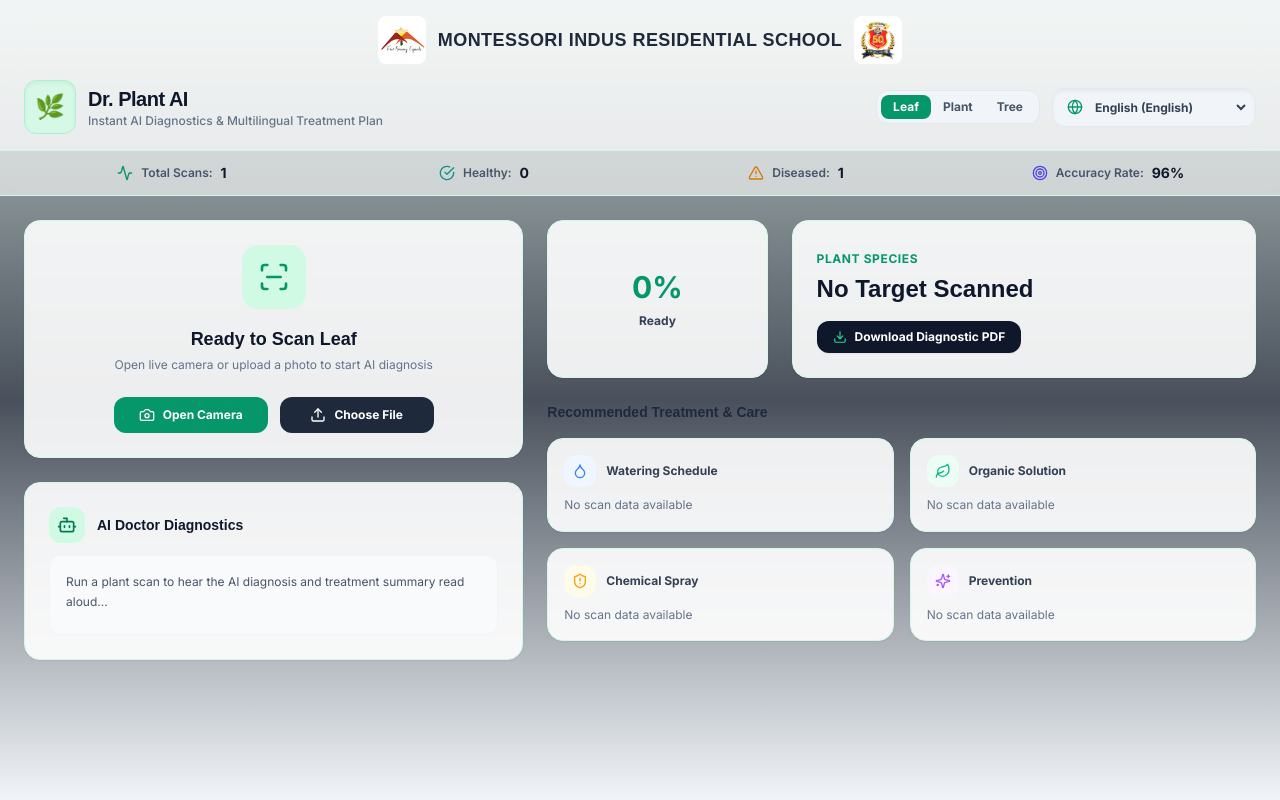
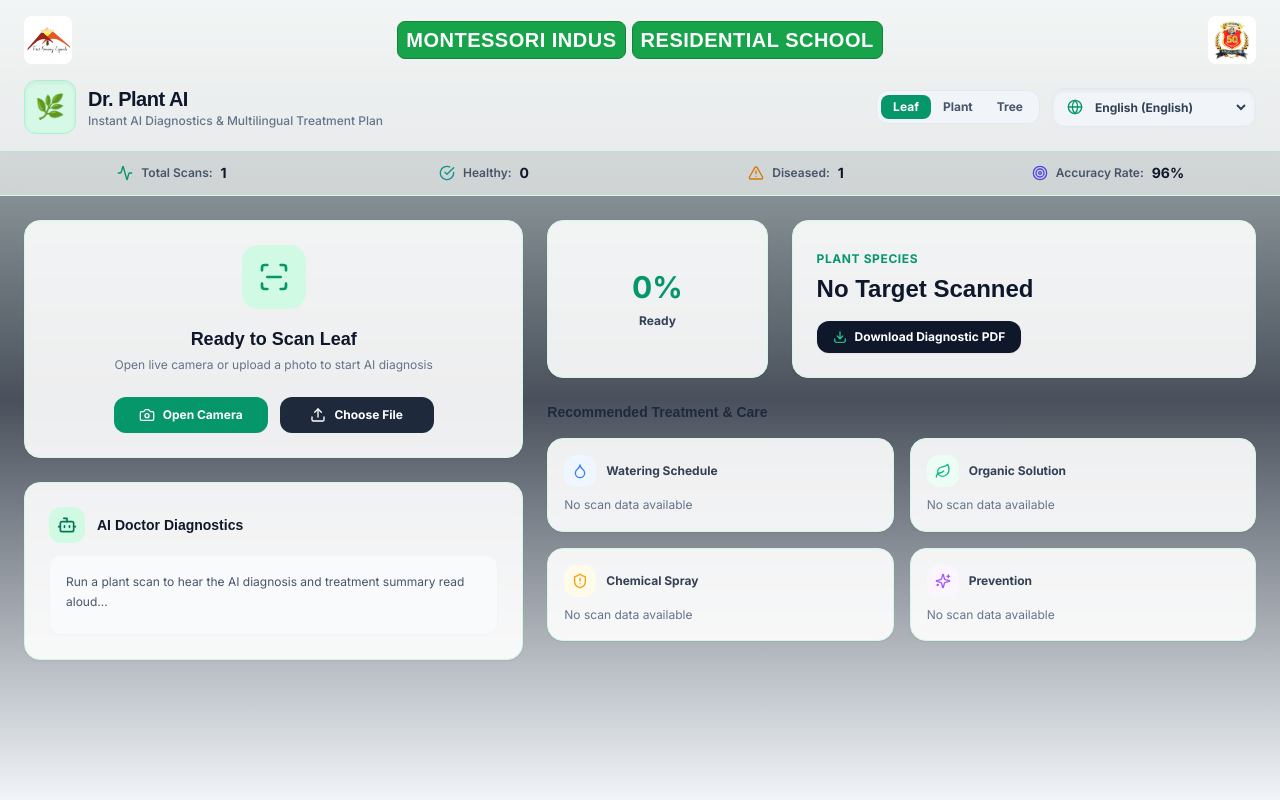
Before and after one commit to vmramu2345-coder/-Dr.-Plant-AI, a React (Vite) app in the folder client/: page / in a window 1280 px wide. Built offline with nearby package versions, Linux system fonts and the light colour scheme; no server answers.

Commit message:
Add files via upload

```diff
--- a/client/src/App.jsx
+++ b/client/src/App.jsx
@@ -1,11 +1,5 @@
-import React, { useEffect } from 'react';
 import ExpoDashboard from './ExpoDashboard';
-import { fetchExpoStats } from './services/api';
 
 export default function App() {
-  useEffect(() => {
-    fetchExpoStats().catch(() => {});
-  }, []);
-
   return <ExpoDashboard />;
 }
--- a/client/src/ExpoDashboard.jsx
+++ b/client/src/ExpoDashboard.jsx
@@ -395,15 +395,39 @@ export default function ExpoDashboard() {
 
       {/* Header Bar */}
       <header className="bg-white/80 backdrop-blur-md border-b border-emerald-100/80 px-6 py-4 shadow-sm">
-        <div className="mx-auto mb-4 flex max-w-3xl items-center justify-center gap-3">
+        <div className="mx-auto mb-4 flex w-full max-w-7xl items-center justify-between gap-2">
           <img
             src={schoolLogoLeft}
             alt="First Among Equals school logo"
             className="h-10 w-10 rounded-lg object-contain sm:h-12 sm:w-12"
           />
-          <h2 className="whitespace-nowrap text-center text-[10px] font-extrabold tracking-tight text-slate-800 sm:text-lg sm:tracking-wide">
-            MONTESSORI INDUS RESIDENTIAL SCHOOL
-          </h2>
+          <div className="flex-1 text-center">
+            <h2 className="text-center text-lg font-extrabold tracking-tight text-white sm:text-xl sm:tracking-wide">
+              <span
+                className="mb-1 sm:mb-0"
+                style={{
+                  background: "#16a34a",
+                  border: "1px solid #15803d",
+                  borderRadius: "0.5rem",
+                  display: "inline-block",
+                  padding: "0.25rem 0.5rem"
+                }}
+              >
+                MONTESSORI INDUS
+              </span>{" "}
+              <span
+                style={{
+                  background: "#16a34a",
+                  border: "1px solid #15803d",
+                  borderRadius: "0.5rem",
+                  display: "inline-block",
+                  padding: "0.25rem 0.5rem"
+                }}
+              >
+                RESIDENTIAL SCHOOL
+              </span>
+            </h2>
+          </div>
           <img
             src={schoolLogoRight}
             alt="Montessori Golden Jubilee school logo"
```
